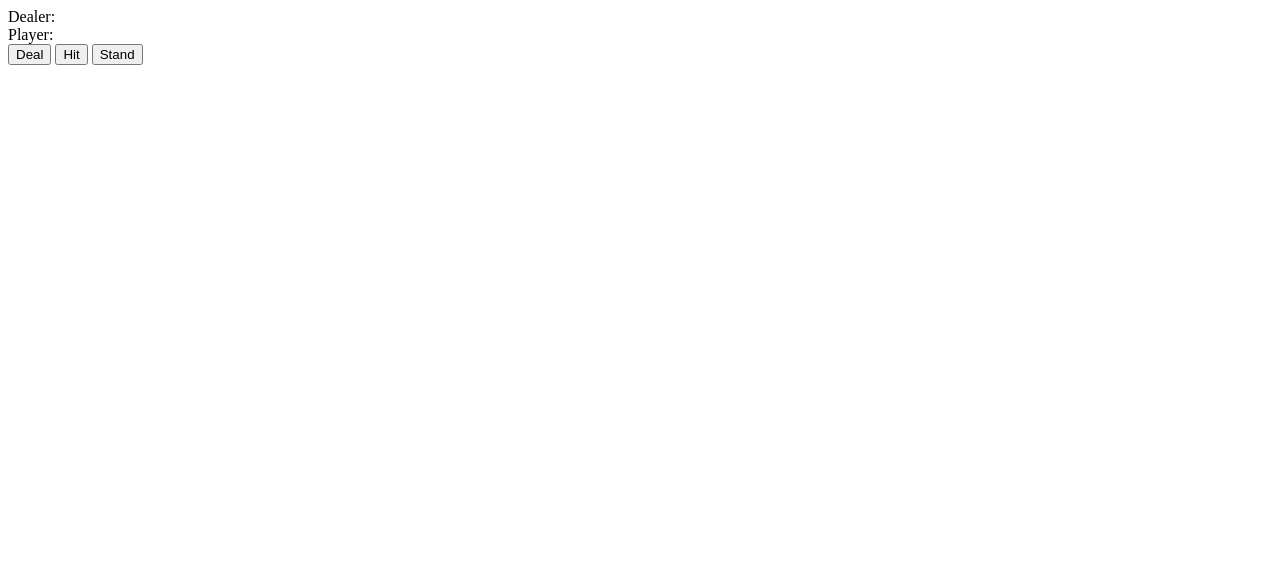
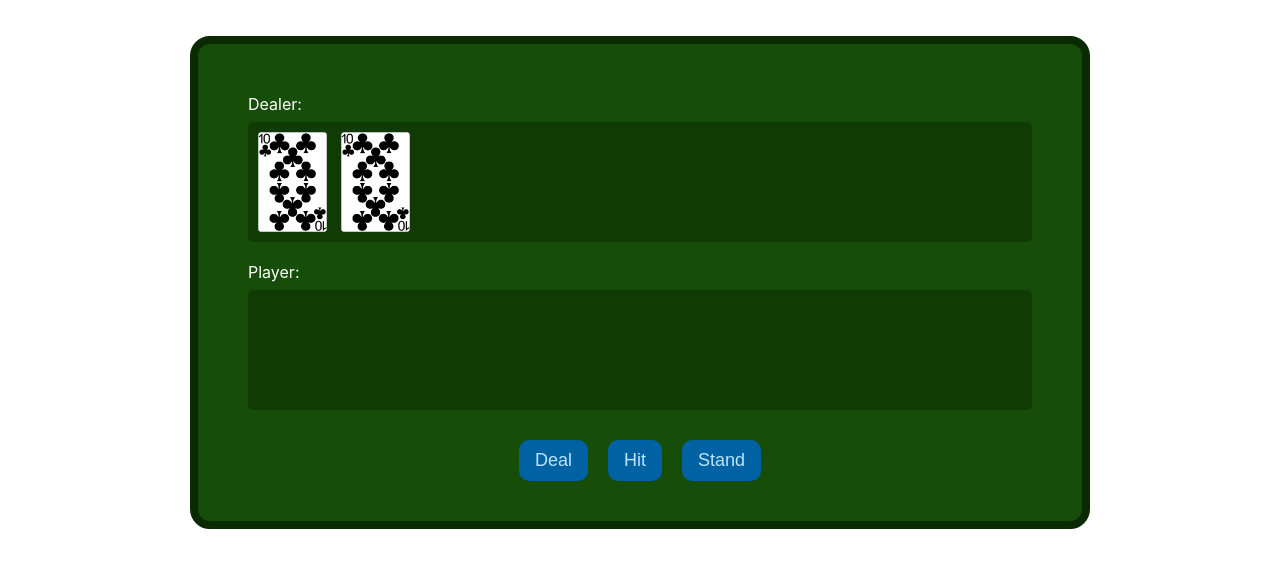
Before and after one commit to wesleyhedrick/Blackjack, a plain HTML site: page index.html in a window 1280 px wide. Drawn offline with Linux system fonts and the light colour scheme.

Commit message:
update card spacing

```diff
--- a/extras/HereIsOneIPreparedEarlier.css
+++ b/extras/HereIsOneIPreparedEarlier.css
@@ -54,7 +54,7 @@ body * {
 .hand img {
   height: 100%;
   width: auto;
-  margin-right: 10px;
+  padding: 10px 0 10px 10px;
 }
 
 .buttons {
--- a/index.html
+++ b/index.html
@@ -5,6 +5,7 @@
   <meta name="viewport" content="width=device-width, initial-scale=1.0">
   <title>Blackjack</title>
   <script src="scripts/main.js"></script>
+  <link rel="stylesheet" href="./extras/HereIsOneIPreparedEarlier.css">
 </head>
 <body>
   <div class="message-box" id="messages"></div>
@@ -15,6 +16,8 @@
       </label>
       <div id="dealer-hand" class="hand">
         <!-- Dealer Hand -->
+        <img src="./images/10_of_clubs.png" alt="">
+        <img src="./images/10_of_clubs.png" alt="">
       </div>
     </div>
     <div class="player">
```
